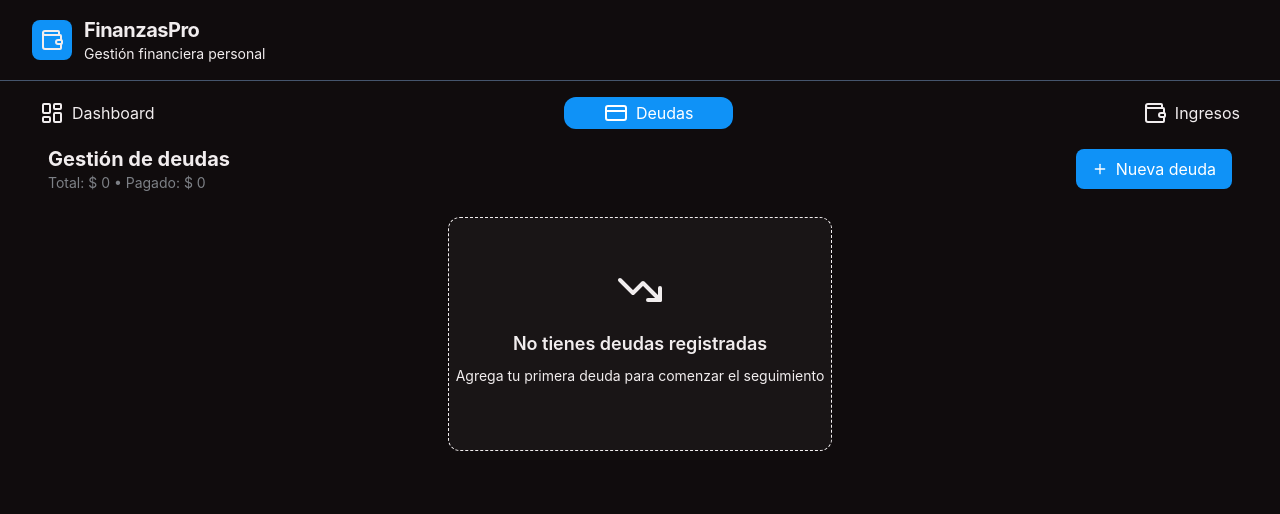
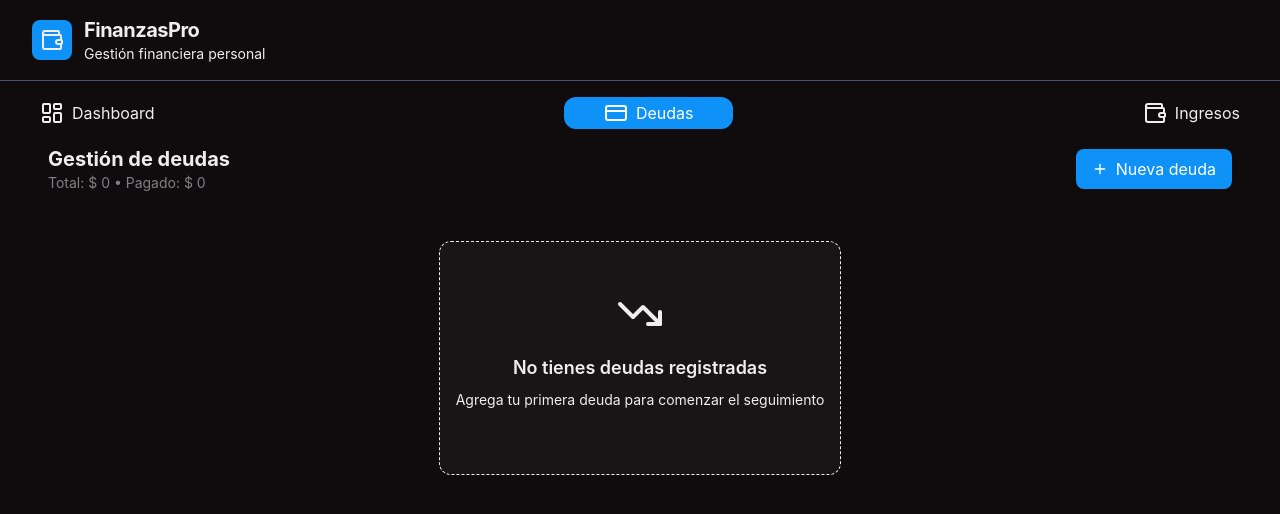
Before and after one commit to jamesgh1220/finanzas_pro, a Next.js app: page / in a window 1280 px wide. Both pictures are taken after a click on the item "Deudas". Shown: the top 514 px of the page. Built offline with nearby package versions, Linux system fonts and the light colour scheme.

Commit message:
styles void list debt

```diff
--- a/app/components/debts/List.jsx
+++ b/app/components/debts/List.jsx
@@ -91,10 +91,10 @@ export default function List({ debts, formatCurrency, handleDelete, openPartialP
             </div>
           )
         })}
-
-        {/* Estado vacío */}
+      </div>
+      {/* Estado vacío */}
         {debts.length === 0 && (
-          <div className="col-span-full flex flex-col bg-card items-center justify-center rounded-xl border border-dashed border-border py-12 w-96 mx-auto">
+          <div className="flex flex-col bg-card items-center justify-center rounded-xl border border-dashed border-border py-12 px-4 w-fit mx-auto">
             <TrendingDown className="h-12 w-12 text-muted-foreground mb-4" />
             <h3 className="text-lg font-semibold mb-2">
               No tienes deudas registradas
@@ -104,7 +104,6 @@ export default function List({ debts, formatCurrency, handleDelete, openPartialP
             </p>
           </div>
         )}
-      </div>
     </>
   );
 }
```
